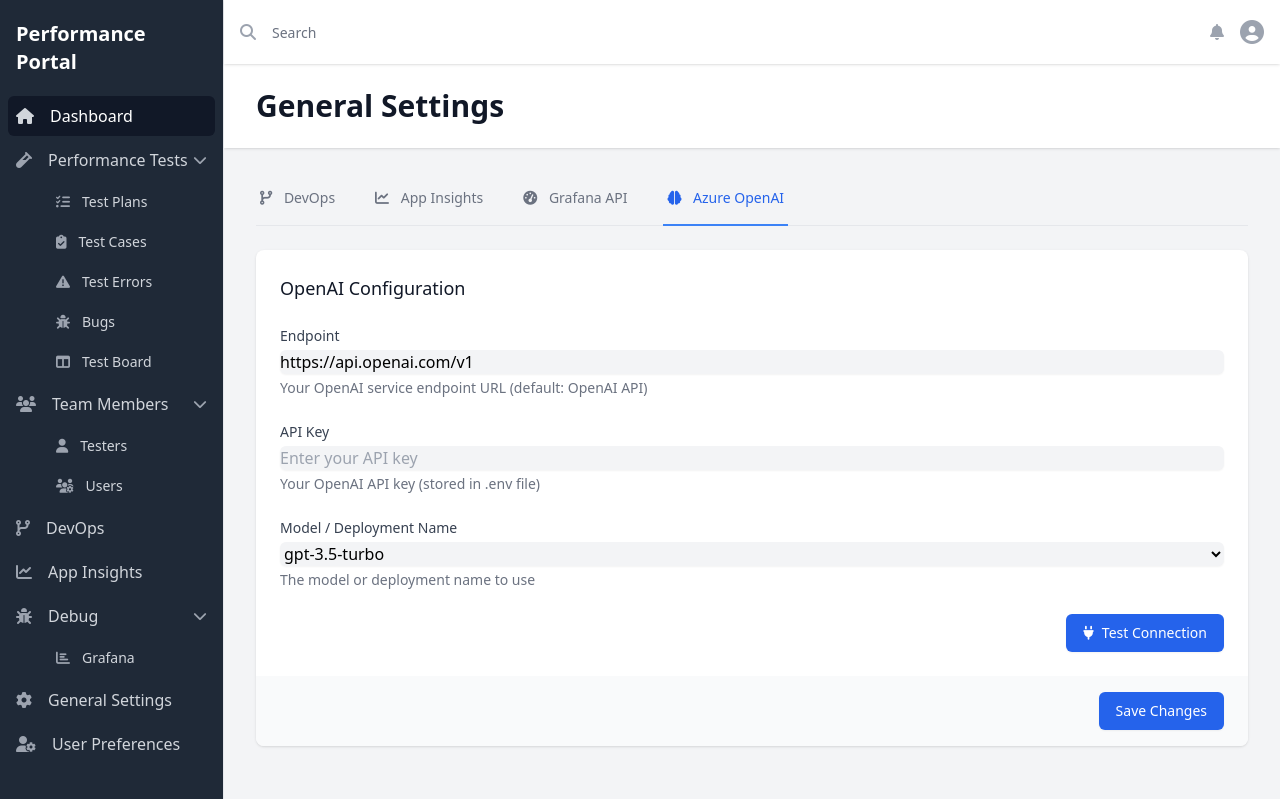
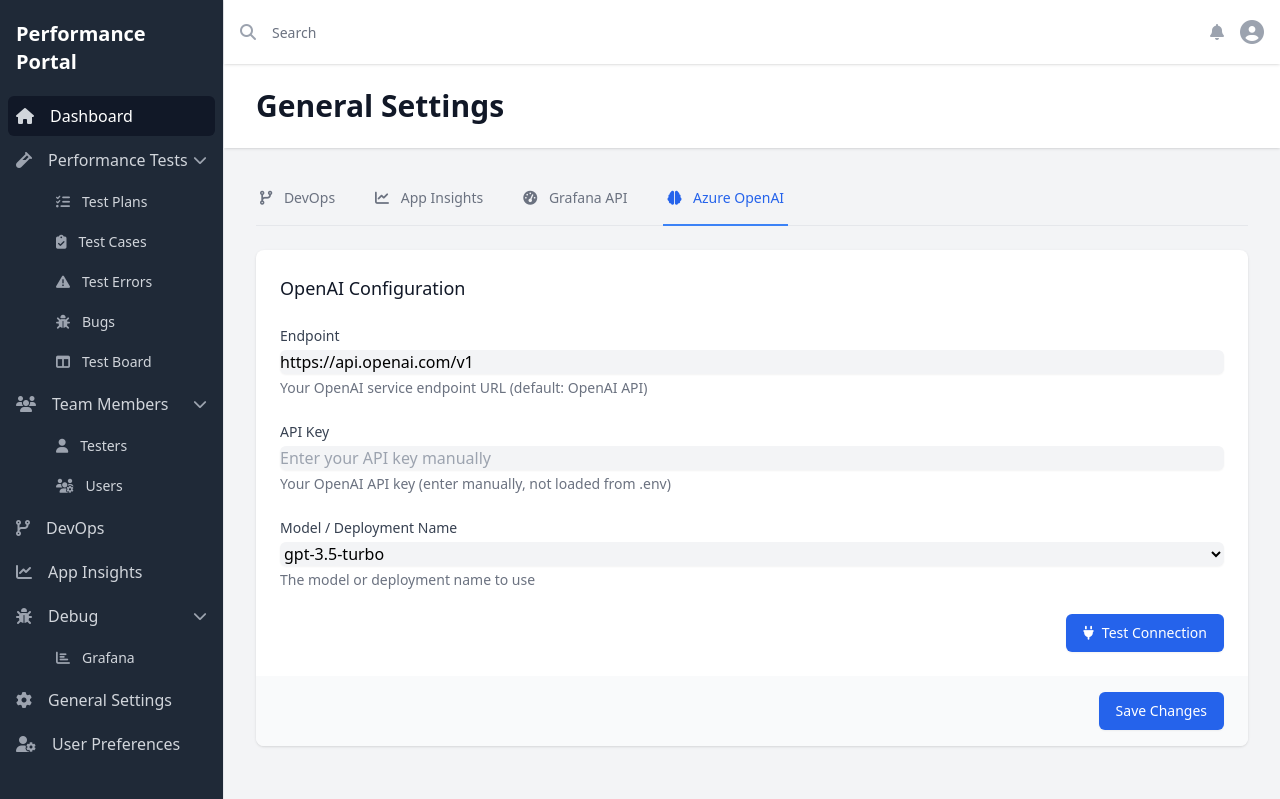
Before and after one commit to kkabza/PerformanceReporting, a Flask app: page /settings/general in a window 1280 px wide, after a click on "Azure OpenAI". Shown: the top 799 px of the page. Run offline with Flask 3, Linux system fonts and the light colour scheme; the visitor is signed in with stand-in values (Sample User, id 1); some libraries are stand-ins or nearby versions.

Commit message:
Do not load OpenAI API key from .env by default, require manual entry

```diff
--- a/app/routes/settings.py
+++ b/app/routes/settings.py
@@ -26,12 +26,11 @@ def general():
     # Mask the API key for security
     grafana_api_key_masked = "•" * len(grafana_api_key) if grafana_api_key else ''
 
-    # Get OpenAI credentials from environment
+    # Get OpenAI endpoint and deployment from environment, but NOT the API key
     openai_endpoint = os.getenv('OPENAI_API_ENDPOINT', 'https://api.openai.com/v1')
-    openai_api_key = os.getenv('OPENAI_API_KEY', '')
     openai_deployment = os.getenv('OPENAI_DEPLOYMENT', 'gpt-3.5-turbo')
-    # Mask the API key for security
-    openai_api_key_masked = "•" * len(openai_api_key) if openai_api_key else ''
+    # Empty API key masked value - don't load from .env by default
+    openai_api_key_masked = ''
 
     return render_template('pages/settings/general.html',
                            app_insights_url=app_insights_url,
@@ -472,8 +471,15 @@ def test_openai_connection():
 
         # Get endpoint and API key from request or environment variables
         endpoint = data.get('endpoint') or os.getenv('OPENAI_API_ENDPOINT', '')
-        api_key = data.get('api_key') or os.getenv('OPENAI_API_KEY', '')
-        deployment = data.get('deployment') or os.getenv('OPENAI_DEPLOYMENT', 'gpt-35-turbo')
+        deployment = data.get('deployment') or os.getenv('OPENAI_DEPLOYMENT', 'gpt-3.5-turbo')
+
+        # For the API key, first check if provided in the request
+        api_key = data.get('api_key')
+
+        # If not provided in request and empty, get from environment as fallback
+        if not api_key:
+            api_key = os.getenv('OPENAI_API_KEY', '')
+            current_app.logger.info("API key not provided in request, using environment variable as fallback")
 
         # Log with proper masking for security
         current_app.logger.info(f"Endpoint: {endpoint}")
@@ -489,7 +495,7 @@ def test_openai_connection():
 
         if not api_key:
             return Response(
-                json.dumps({'success': False, 'error': 'OpenAI API key is required'}, ensure_ascii=False),
+                json.dumps({'success': False, 'error': 'OpenAI API key is required. Please enter your API key.'}, ensure_ascii=False),
                 mimetype='application/json; charset=utf-8',
                 status=400
             )
--- a/app/templates/pages/settings/general.html
+++ b/app/templates/pages/settings/general.html
@@ -263,9 +263,9 @@
                                        id="openai_api_key"
                                        name="openai_api_key"
                                        class="mt-1 block w-full rounded-md border-gray-300 bg-gray-100 shadow-sm focus:ring-2 focus:ring-blue-500 focus:border-blue-500 hover:bg-white hover:border-gray-500 transition-all duration-200"
-                                       placeholder="Enter your API key"
+                                       placeholder="Enter your API key manually"
                                        value="{{ openai_api_key_masked }}">
-                                <p class="mt-1 text-sm text-gray-500">Your OpenAI API key (stored in .env file)</p>
+                                <p class="mt-1 text-sm text-gray-500">Your OpenAI API key (enter manually, not loaded from .env)</p>
                             </div>
                             <div>
                                 <label class="block text-sm font-medium text-gray-700 mb-1">Model / Deployment Name</label>
```
